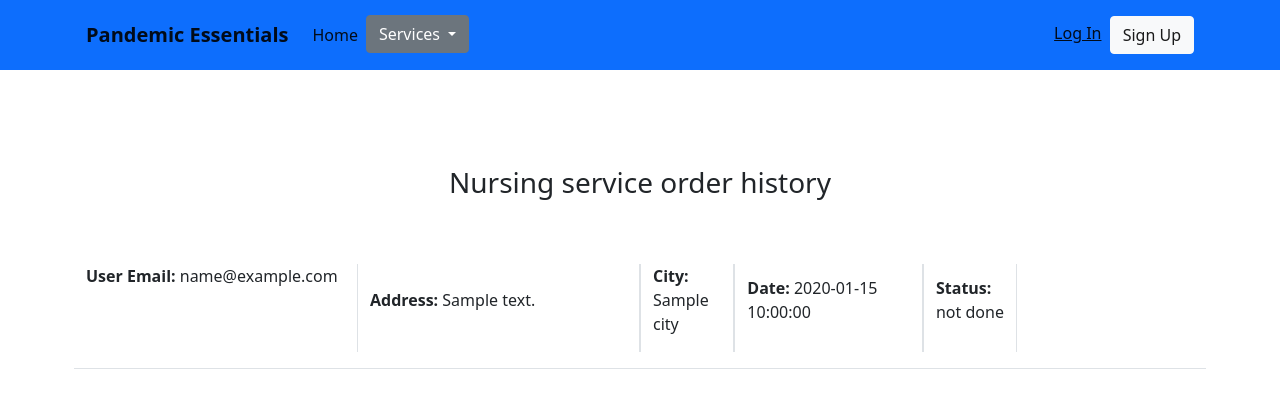
After one commit to irfan-rumon/Pandemic_based_services, a Flask app: template templates/user_nursing_history.html in a window 1280 px wide. The commit adds this page. Shown: the top 408 px of the page. Run offline with Flask 2, Linux system fonts and the light colour scheme; the template is opened without the code that fills it: most values are stand-ins (such as "Sample title", 1, 10 or a date in 2020); parts of the project's set-up code (start-up, migrations or seed data) failed here and were passed over; some libraries are stand-ins or nearby versions.

Commit message:
finishd home nursing service

```diff
--- a/templates/admin.html
+++ b/templates/admin.html
@@ -78,6 +78,10 @@
 
         <button type="submit" class="btn btn-primary">Submit</button>
       </form>
+      <br>
+
+
+      <a class="btn btn-success action-button text-center" role="button" href="{{ url_for('homeNurse.getAllPendingNurses') }}">PendingNurses</a>
 
 
 </div>
--- a/templates/nurseHomePage.html
+++ b/templates/nurseHomePage.html
@@ -65,7 +65,7 @@
         </form>
       </div>
       <div>
-        <h5 class="font-weight-bold">Price: 10BDT</h5>
+        <h5 class="font-weight-bold">Price: 800 BDT</h5>
       </div>
     </div>
   </div>
--- /dev/null
+++ b/templates/user_nursing_history.html
@@ -0,0 +1,43 @@
+{% extends "base.html" %}
+
+
+
+{% block title %}Pending Orders{% endblock %}
+
+{% block body %}
+<div class="container mt-4" id="cart-container">
+    <h3 class="text-center my-5">Nursing service order history</h3>
+
+    {% for item in Orders %}
+    <div class="row border-bottom py-3">
+        <div class="col-3">
+            <p><span class="font-weight-bold">User Email: </span> {{ item['user_email'] }}</p>
+        </div>
+        <div class="col-3 d-flex align-items-center border-left border-right">
+           <p><span class="font-weight-bold">Address: </span> {{ item['address'] }}</p>
+        </div>
+        <div class="col-1 d-flex align-items-center border-left border-right">
+        <p><span class="font-weight-bold">City: </span> {{ item['city'] }}</p>
+        </div>
+        <div class="col-2 d-flex align-items-center border-left border-right">
+        <p><span class="font-weight-bold">Date: </span> {{ item['date'] }} </p>
+        </div>
+        <div class="col-1 d-flex align-items-center border-left border-right">
+        <p><span class="font-weight-bold">Status:
+            {% if item['done'] == true  %}
+             </span> done
+             {% else %}
+            </span> not done
+             {% endif %}
+            </p>
+        </div>
+        <div class="col-2 d-flex align-items-center">
+            {% if item['done'] == false  %}
+            <button class="btn btn-danger btn-sm"> <a  href="{{ url_for('homeNurse.getRemoveBookedNurses', nurse_Id =item['_id'] ) }}">Remove</a></button>
+            {% endif %}
+        </div>
+    </div>
+    {% endfor %}
+</div>
+
+{% endblock %}
```
Also changed, not shown: homeNursingRoute.py (+7 -4 lines), templates/admin_nursingPending.html (added, +42 -0 lines), templates/base.html (+0 -19 lines), templates/orderList.html (+6 -1 lines).
